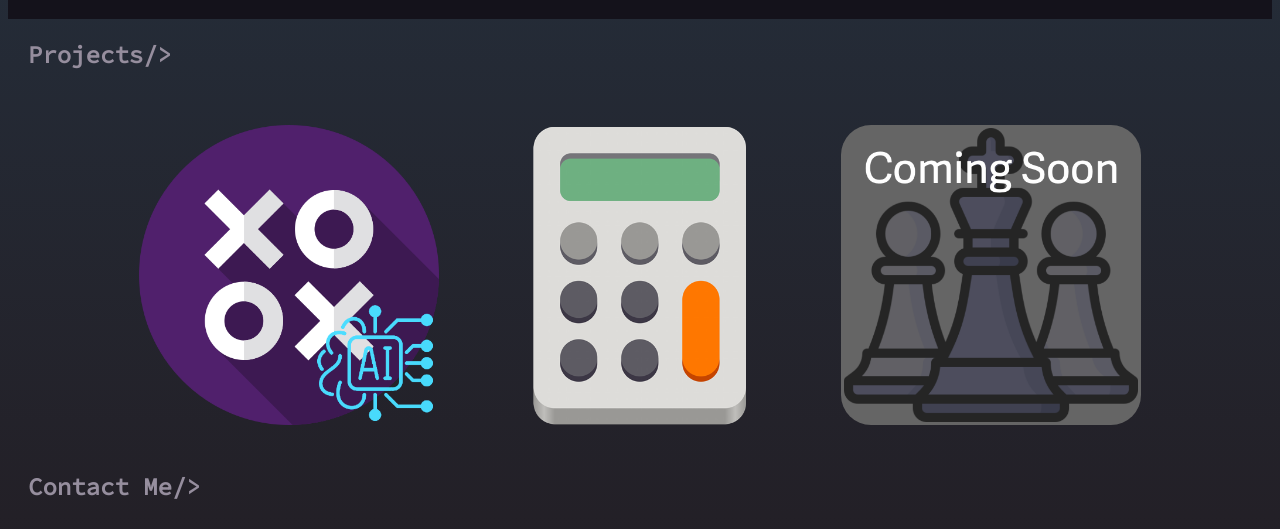
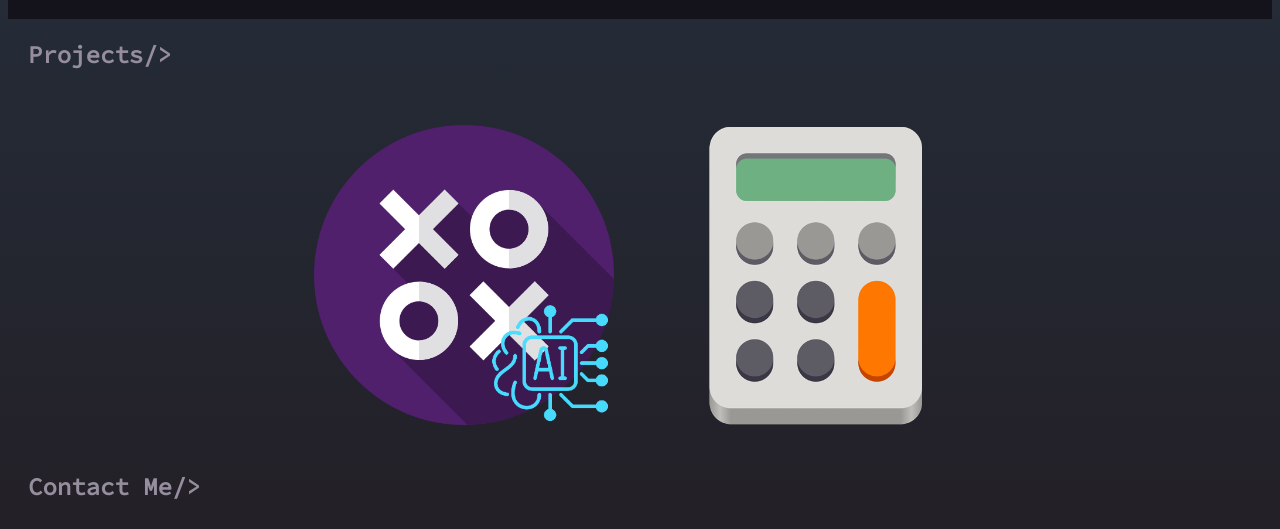
Before and after one commit to DalfoDev/DalfoDev.github.io, a plain HTML site: page index.html in a window 1280 px wide. Shown: the part 1420-1949 px from the top of the page. Drawn offline with Linux system fonts and the light colour scheme.

Commit message:
Update index.html

```diff
--- a/index.html
+++ b/index.html
@@ -73,14 +73,6 @@
         </div>
       </div>
 
-      <div class="card card-no-flip">
-        <!-- Add a custom class to disable flip -->
-        <div class="card-front">
-          <img src="img/chess.png" alt="chess">
-        </div>
-      </div>
-    </div>
-  </div>
 
   <div class="contact" id="contact">
     <h2 class="subtitle">Contact Me/&gt;</h2>
```
